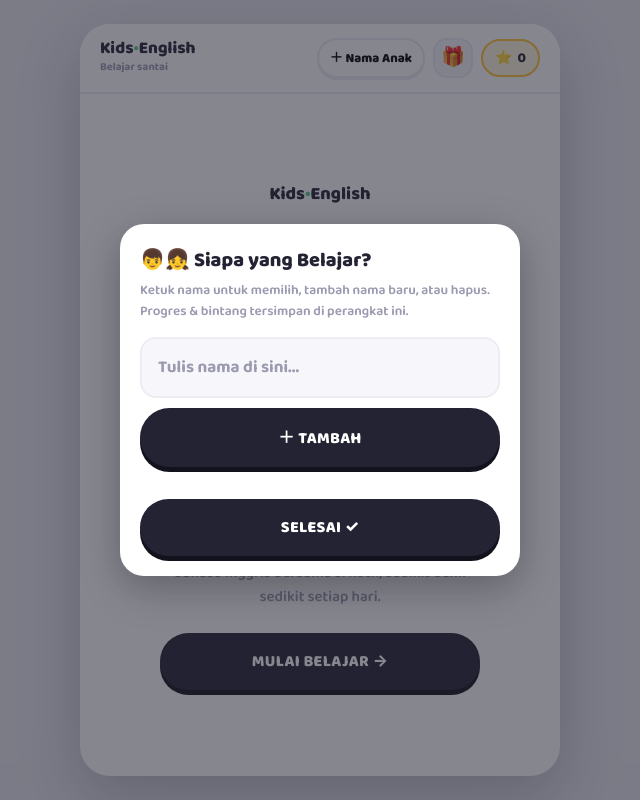
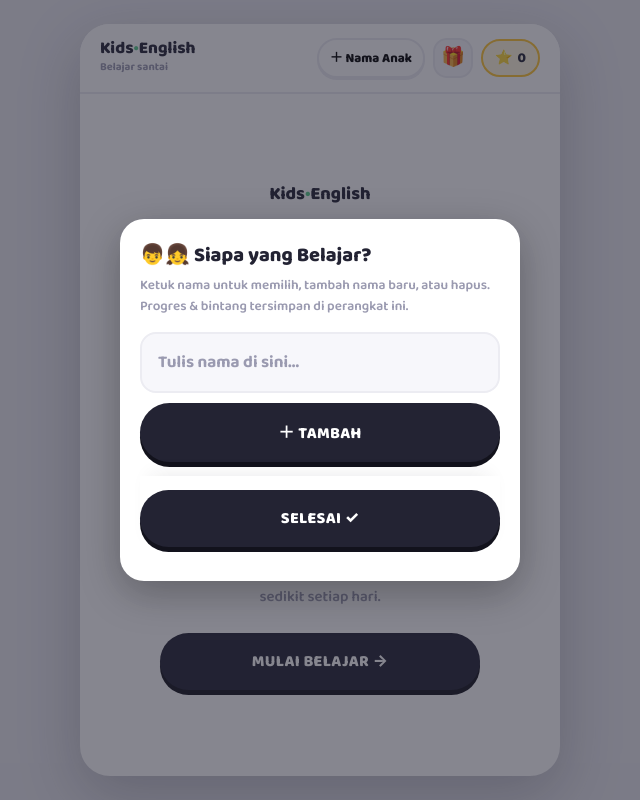
Before and after one commit to sayaguruid/english, a plain HTML site: page index.html in a window 1280 px wide. Both pictures are taken after a click on the button "＋ Nama Anak". Shown: the whole page, without its empty margins (320-960 px from the left). Drawn offline with Linux system fonts and the light colour scheme.

Commit message:
Add files via upload

```diff
--- a/app.js
+++ b/app.js
@@ -359,6 +359,8 @@ function initHomeApp(){
     <main class="stage">
       <section class="screen splash" id="screen-splash">
         <div class="logo">Kids<span class="dot">•</span>English</div>
+        <!-- MASKOT: ganti 🦖 di baris di bawah ini dengan emoji lain,
+             atau pakai gambar sendiri: <img src="maskot.png" style="width:70%"> -->
         <div class="splash-illustration">🦖</div>
         <h1>Belajar bahasa Inggris<br>untuk anak</h1>
         <p>Cara mudah dan menyenangkan belajar bahasa Inggris bersama si kecil, sedikit demi sedikit setiap hari.</p>
@@ -1002,7 +1004,7 @@ function initLessonPage(data){
 
       <section class="screen" id="screen-quiz">
         <div class="screen-pad center-content">
-          <div class="section-badge" id="badge-quiz">🎮 Evaluasi</div>
+          <div class="section-badge" id="badge-quiz">📝 Evaluasi</div>
           <div class="question-text" id="quizQuestion"></div>
           <div class="question-hint" id="quizHint"></div>
           <div class="options" id="quizOptions"></div>
@@ -1257,7 +1259,7 @@ function initLessonPage(data){
     state.quizAnswered = false;
     selectedOption = null;
     setStepLabel('Bagian ' + secNum('quiz') + ' · Jawab Pertanyaan');
-    $('badge-quiz').textContent = '🎮 Bagian ' + secNum('quiz') + ' · Jawab Pertanyaan';
+    $('badge-quiz').textContent = '📝 Bagian ' + secNum('quiz') + ' · Jawab Pertanyaan';
     var q = data.quiz[state.quizIndex];
     $('quizQuestion').textContent = q.q;
     $('quizHint').textContent = q.hint;
--- a/style.css
+++ b/style.css
@@ -27,12 +27,12 @@ body {
 
 .app {
   width: 100%; max-width: 480px; margin: 0 auto;
-  background: var(--card); min-height: 100dvh;
+  background: var(--card); height: 100dvh;
   display: flex; flex-direction: column; position: relative;
 }
 @media (min-width: 520px) {
   body { padding: 24px 0; }
-  .app { border-radius: 30px; box-shadow: 0 20px 60px rgba(35,35,51,.25); min-height: calc(100dvh - 48px); overflow: hidden; }
+  .app { border-radius: 30px; box-shadow: 0 20px 60px rgba(35,35,51,.25); height: calc(100dvh - 48px); overflow: hidden; }
 }
 
 /* ===== TOP BAR ===== */
@@ -68,9 +68,14 @@ body {
 .progress-fill { height: 100%; width: 0%; background: linear-gradient(90deg, var(--green), #7ee0a5); border-radius: 10px; transition: width 0.4s ease; }
 
 /* ===== STAGE / SCREENS ===== */
-.stage { flex: 1; display: flex; flex-direction: column; }
-.screen { display: none; flex-direction: column; flex: 1; }
-.screen.active { display: flex; }
+.stage { flex: 1; min-height: 0; display: flex; flex-direction: column; }
+.screen { display: none; flex-direction: column; flex: 1; min-height: 0; }
+/* layar aktif menggulir di dalam bingkai aplikasi — tombol aksi selalu terlihat */
+.screen.active {
+  display: flex; overflow-y: auto; overscroll-behavior: contain;
+  -webkit-overflow-scrolling: touch; scrollbar-width: none;
+}
+.screen.active::-webkit-scrollbar { display: none; }
 .fade-in { animation: fadeIn 0.35s ease; }
 @keyframes fadeIn { from { opacity: 0; transform: translateY(8px); } to { opacity: 1; transform: translateY(0); } }
 @keyframes slideUp { from { opacity: 0; transform: translateY(10px); } to { opacity: 1; transform: translateY(0); } }
@@ -112,7 +117,14 @@ body {
 .btn-secondary:active { transform: translateY(4px); box-shadow: none; }
 .btn-green { background: var(--green); box-shadow: 0 5px 0 var(--green-dark); }
 .btn-green:active { transform: translateY(5px); box-shadow: 0 0 0 var(--green-dark); }
-.btn-area { margin-top: auto; padding-top: 18px; flex-shrink: 0; padding-bottom: env(safe-area-inset-bottom); }
+.btn-area {
+  position: sticky; bottom: 0; z-index: 5;
+  margin-top: auto; flex-shrink: 0;
+  padding-top: 14px;
+  padding-bottom: calc(14px + env(safe-area-inset-bottom));
+  background: var(--card);
+  box-shadow: 0 -12px 20px -12px rgba(35,35,51,.10);
+}
 
 /* ===== HOME ===== */
 .home-head { padding: clamp(18px, 5vw, 26px) clamp(16px, 4.5vw, 24px) 6px; }
```
Also changed, not shown: index.html (+1 -1 lines), pelajaran1.html (+1 -1 lines), pelajaran2.html (+1 -1 lines), pelajaran3.html (+1 -1 lines), pelajaran4.html (+1 -1 lines), petunjuk.html (+10 -1 lines), template-pelajaran.html (+1 -1 lines), 1 other file.
